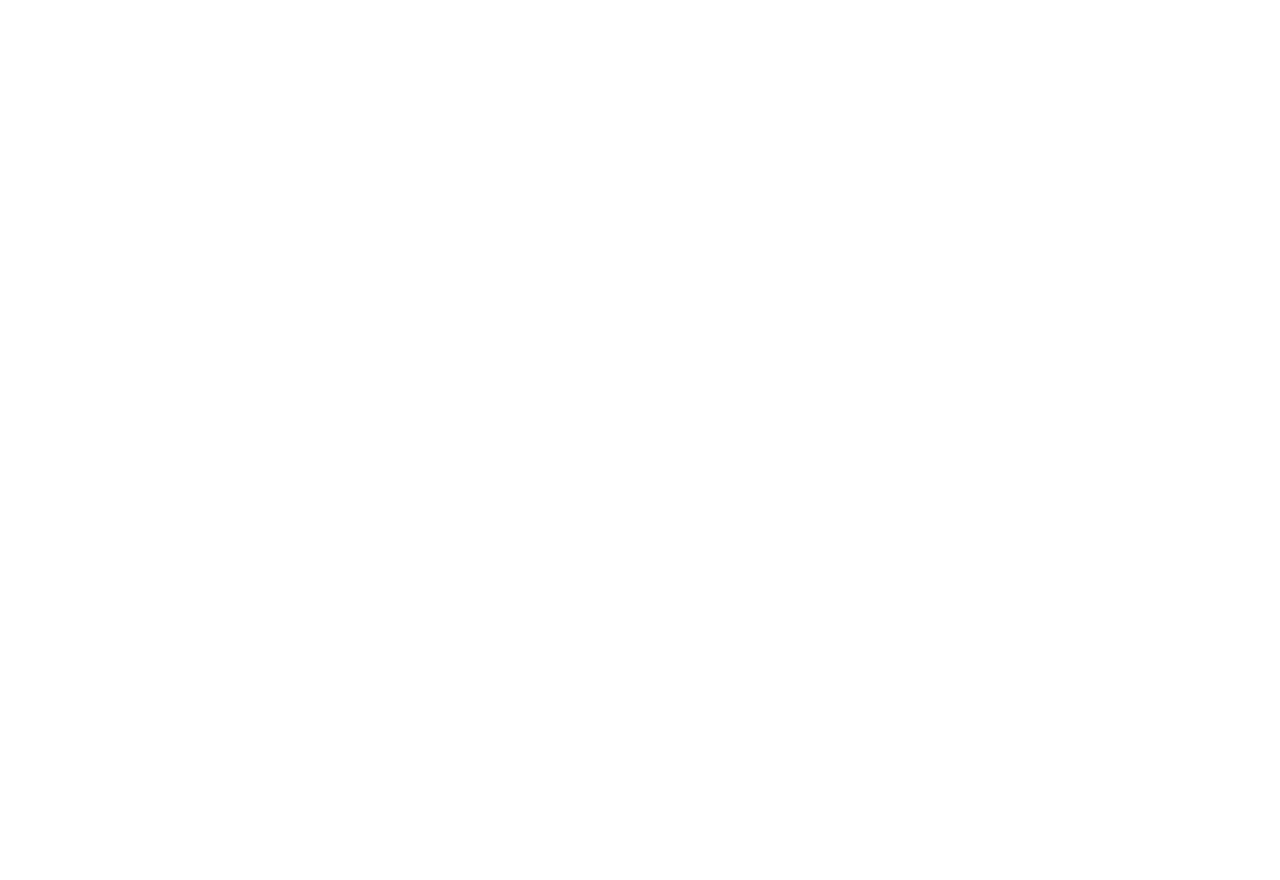
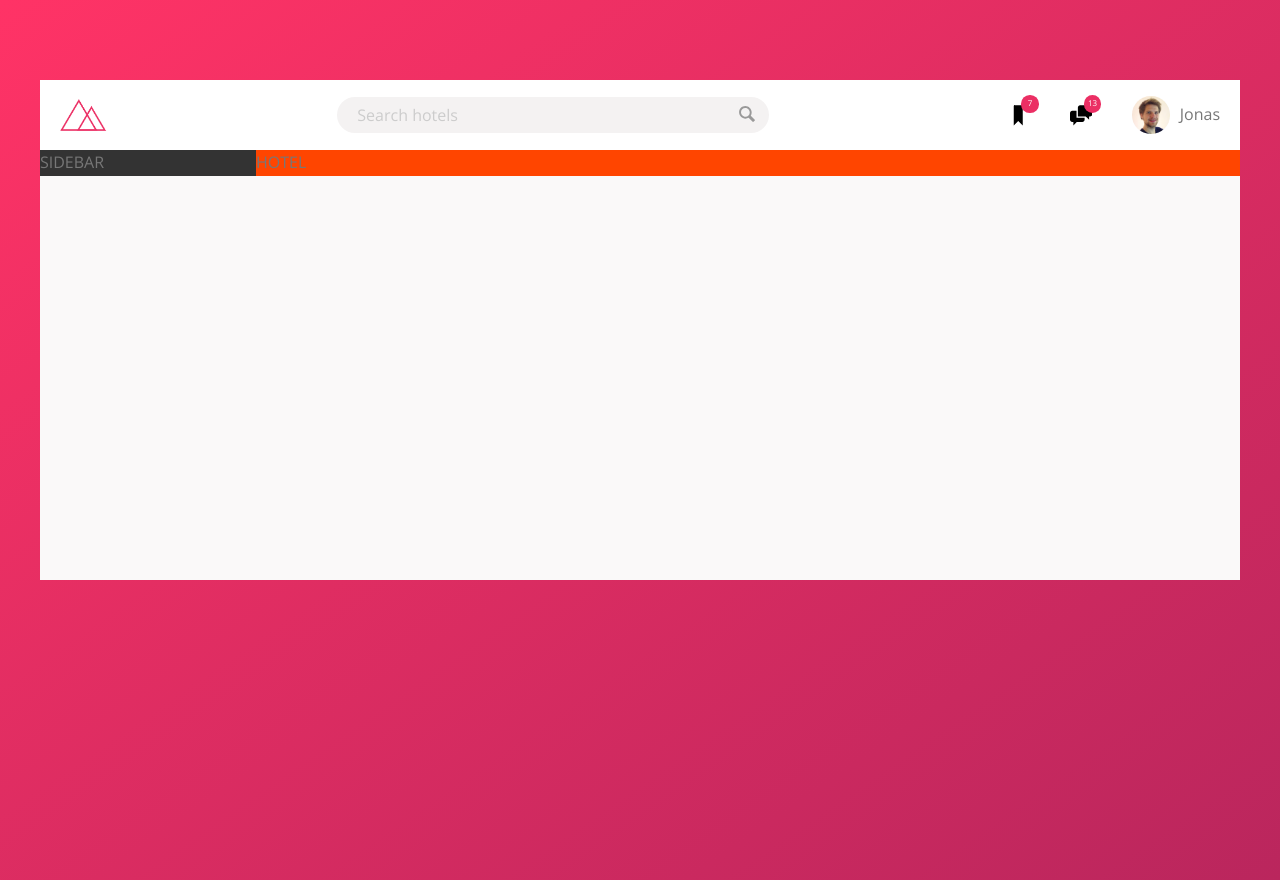
Before and after one commit to MilGard91/trillo, a website: page index.html in a window 1280 px wide. Before the commit the page ends 800 px from the top, so only its background shows below. Drawn offline with nearby package versions, Linux system fonts and the light colour scheme.

Commit message:
header finished

```diff
--- a/index.html
+++ b/index.html
@@ -11,6 +11,42 @@
         <title>trillo &mdash; Your all-in-one booking app</title>
     </head>
     <body>
+        <div class="container">
+            <header class="header">
+                <img src="img/logo.png" alt="trillo logo" class="logo">
 
+                <form action="#" class="search">
+                    <input type="text" class="search__input" placeholder="Search hotels">
+                    <button class="search__button">
+                        <svg class="search__icon">
+                            <use xlink:href="img/sprite.svg#icon-magnifying-glass"></use>
+                        </svg>
+                    </button>
+                </form>
+
+                <nav class="user-nav">
+                    <div class="user-nav__icon-box">
+                        <svg class="user-nav__icon">
+                            <use xlink:href="img/sprite.svg#icon-bookmark"></use>
+                        </svg>
+                        <span class="user-nav__notification">7</span>
+                    </div>
+                    <div class="user-nav__icon-box">
+                        <svg class="user-nav__icon">
+                            <use xlink:href="img/sprite.svg#icon-chat"></use>
+                        </svg>
+                        <span class="user-nav__notification">13</span>
+                    </div>
+                    <div class="user-nav__user">
+                        <img src="img/user.jpg" alt="User photo" class="user-nav__user-photo">
+                        <span class="user-nav__user-name">Jonas</span>
+                    </div>
+                </nav>
+            </header>
+            <div class="content">
+                <nav class="sidebar">SIDEBAR</nav>
+                <main class="hotel-view">HOTEL</main>
+            </div>
+        </div>
     </body>
 </html>
--- a/package.json
+++ b/package.json
@@ -7,7 +7,6 @@
     "watch:sass": "node-sass sass/main.scss css/style.css -w",
     "devserver": "live-server",
     "start": "npm-run-all --parallel devserver watch:sass",
-
     "compile:sass": "node-sass sass/main.scss css/style.comp.css",
     "prefix:css": "postcss --use autoprefixer -b 'last 10 versions' css/style.comp.css -o css/style.prefix.css",
     "compress:css": "node-sass css/style.prefix.css css/style.css --output-style compressed",
--- /dev/null
+++ b/sass/_base.scss
@@ -0,0 +1,48 @@
+
+:root {
+    --color-primary: #eb2f64;
+    --color-primary-light: #FF3366;
+    --color-primary-dark: #BA265D;
+
+    --color-grey-light-1: #faf9f9;
+    --color-grey-light-2: #f4f2f2;
+    --color-grey-light-3: #f0eeee;
+    --color-grey-light-4: #ccc;
+
+    --color-grey-dark-1: #333;
+    --color-grey-dark-2: #777;
+    --color-grey-dark-3: #999;
+
+    --shadow-dark: 0 2rem 6rem rgba(0,0,0, .3);
+}
+
+* {
+    margin: 0;
+    padding: 0;
+}
+
+*,
+*::before,
+*::after {
+    box-sizing: inherit;
+}
+
+html {
+    box-sizing: border-box;
+    font-size: 62.5%;
+}
+
+body {
+    font-size: 1.6rem;
+    font-family: "Open Sans", sans-serif;
+    font-weight: 400;
+    line-height: 1.6;
+    color: var(--color-grey-dark-2);
+
+    background-image: linear-gradient(to right bottom, var(--color-primary-light), var(--color-primary-dark));
+    background-repeat: no-repeat;
+    background-size: cover;
+
+    min-height: 100vh;
+
+}
--- /dev/null
+++ b/sass/_components.scss
@@ -0,0 +1,121 @@
+///////////////////////////////////////
+//LOGO
+.logo {
+    height: 3.25rem;
+    margin-left: 2rem;
+}
+
+
+
+///////////////////////////////////////
+//SEARCH
+.search {
+    flex: 0 0 40%;
+
+    display: flex;
+    align-items: center;
+    justify-content: center;
+
+    &__input{
+        font-family: inherit;
+        font-size: inherit;
+        color: inherit;
+        background-color: var(--color-grey-light-2);
+        border: none;
+        padding: .7rem 2rem;
+        border-radius: 100px;
+        width: 90%;
+        transition: all .2s;
+        margin-right: -3.25rem;
+
+        &:focus {
+            width: 100%;
+            outline: none;
+            background-color: var (--color-grey-light-3);
+        }
+
+        &::-webkit-input-placeholder {
+            font-weight: 100;
+            color: var(--color-grey-light-4);
+        }
+    }
+
+    &__input:focus + &__button {
+        background-color: var(--color-grey-light-3)
+    }
+
+    &__button {
+        border: none;
+        background-color: var(--color-grey-light-2);
+        transition: all .2s;
+
+        &:focus {
+            outline:none;
+        }
+        &:active {
+            transform: translateY(2px)
+        }
+    }
+
+    &__icon {
+        height: 2rem;
+        width: 2rem;
+        fill: var(--color-grey-dark-3);
+    }
+}
+
+
+
+
+
+///////////////////////////////////////
+//USER-NAV
+
+.user-nav {
+    align-self: stretch;
+
+    display: flex;
+    align-items: center;
+
+    &>*{
+        height: 100%;
+        cursor: pointer;
+        display: flex;
+        align-items: center;
+        padding: 0 2rem;
+    }
+    &>*:hover{
+        background-color: var(--color-grey-light-2);
+    }
+    &__icon-box{
+        position: relative;
+    }
+
+    &__icon {
+        width: 2.25rem;
+        height: 2.25rem;
+    }
+
+    &__notification {
+        position: absolute;
+        top: 1.5rem;
+        right: 1.1rem;
+        font-size: .8rem;
+        display: flex;
+        align-items: center;
+        justify-content: center;
+        height: 1.75rem;
+        width: 1.75rem;
+        color: #fff;
+        background-color: var(--color-primary);
+        border-radius: 50%;
+    }
+
+
+    &__user-photo {
+       height: 3.75rem;
+       border-radius: 50%;
+       margin-right: 1rem;
+    }
+
+}
--- /dev/null
+++ b/sass/_layout.scss
@@ -0,0 +1,35 @@
+.container {
+    max-width: 120rem;
+    margin: 8rem auto;
+
+    min-height: 50rem;
+    background-color: var(--color-grey-light-1);
+    box-shadow: --shadow-dark;
+}
+
+.header {
+    height: 7rem;
+    background-color: #fff;
+    border-bottom: var(--color-grey-light-2);
+
+    display: flex;
+    justify-content: space-between;
+    align-items: center;
+}
+
+.content {
+    display: flex;
+}
+
+.sidebar{
+    background-color: var(--color-grey-dark-1);
+
+    flex: 0 0 18%;
+}
+
+.hotel-view {
+    background-color: orangered;
+
+    flex:1;
+
+}
--- a/sass/main.scss
+++ b/sass/main.scss
@@ -1,17 +1,3 @@
-/*
-COLORS
-
-Primary: #eb2f64
-Primary light: #FF3366
-Primary dark: #BA265D
-
-Grey light 1: #faf9f9
-Grey light 2: #f4f2f2
-Grey light 3: #f0eeee
-Grey light 4: #ccc
-
-Grey dark 1: #333
-Grey dark 2: #777
-Grey dark 3: #999
-
-*/
+@import "base";
+@import "components";
+@import "layout";
```
Also changed, not shown: css/style.css, 2 other files.
